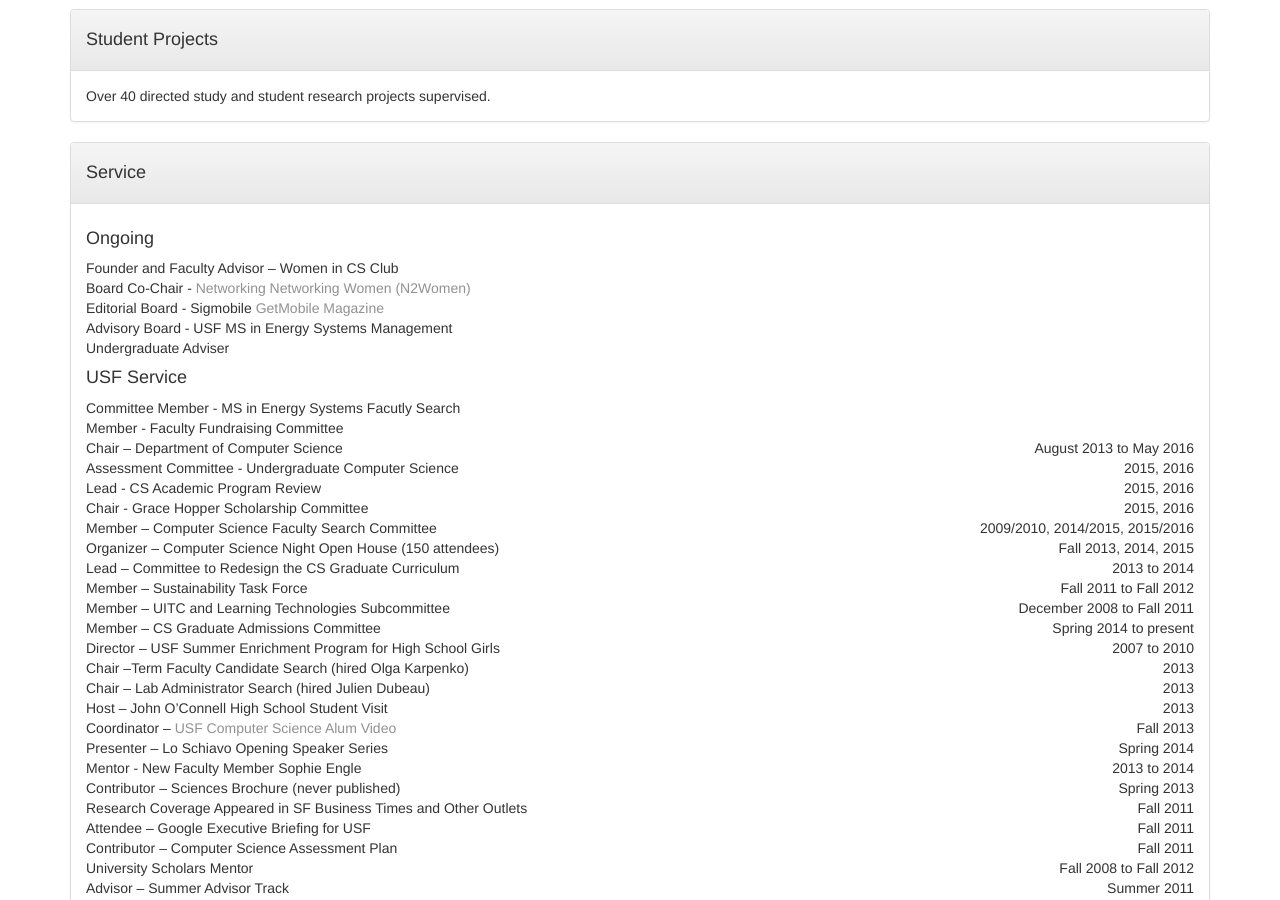
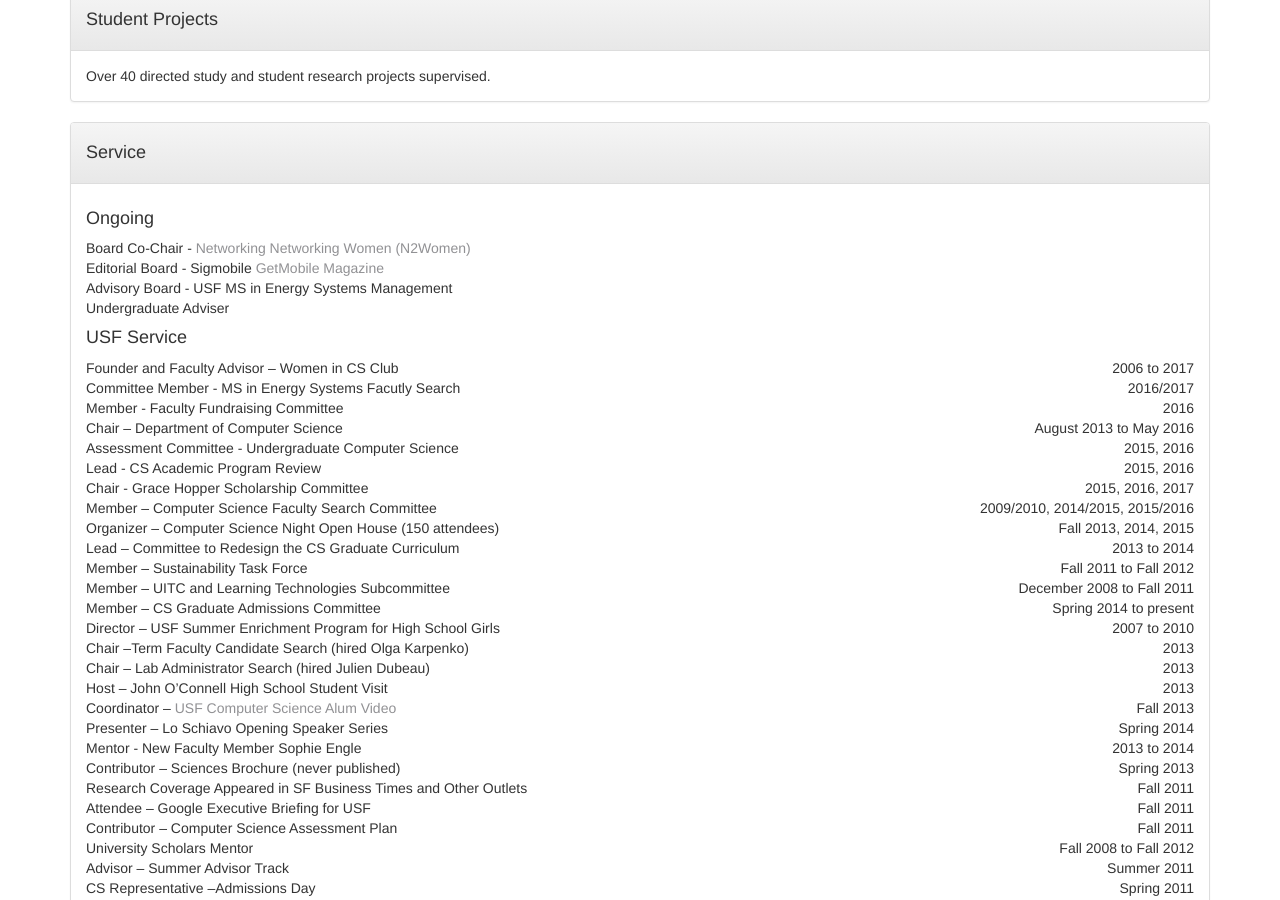
Before and after one commit to srollins/srollins.github.io, a Jekyll site: the page built from vita.html, in a window 1280 px wide and 900 px high, scrolled down 5638 px. Built offline with Jekyll 4.4.1, drawn with Linux system fonts in a browser that asks for light colours.

Commit message:
update service, fix typoes

```diff
--- a/references.html
+++ b/references.html
@@ -13,7 +13,6 @@ title: References
 		<div class="panel-body">
 
 
-
 		</div>
 	</div>
 
--- a/vita.html
+++ b/vita.html
@@ -318,7 +317,6 @@ title: CV
 				Green Homes Lighting Study<br/>
 				<span class="text-muted">USF Faculty Development Fund, $2,250, 2017.</span><br/><br/>
 			</td></tr>
-
 
 			<tr><td>
 				System Support for Green Homes<br/>
@@ -499,12 +496,13 @@ title: CV
 
 
 		<h4>USF Service</h4>
-		Committee Member - MS in Energy Systems Facutly Search<br/>
-		Member - Faculty Fundraising Committee <br/>
+		Founder and Faculty Advisor – Women in CS Club <span style="float:right;">2006 to 2017</span><br/>
+		Committee Member - MS in Energy Systems Facutly Search <span style="float:right;">2016/2017</span><br/>
+		Member - Faculty Fundraising Committee <span style="float:right;">2016</span><br/>
 		Chair – Department of Computer Science <span style="float:right;">August 2013 to May 2016</span><br/>
 		Assessment Committee - Undergraduate Computer Science <span style="float:right;">2015, 2016</span><br/>
 		Lead - CS Academic Program Review <span style="float:right;">2015, 2016</span><br/>
-		Chair - Grace Hopper Scholarship Committee <span style="float:right;">2015, 2016</span><br/>
+		Chair - Grace Hopper Scholarship Committee <span style="float:right;">2015, 2016, 2017</span><br/>
 		Member – Computer Science Faculty Search Committee <span style="float:right;">2009/2010, 2014/2015, 2015/2016</span><br/>
 		Organizer – Computer Science Night Open House (150 attendees) <span style="float:right;">Fall 2013, 2014, 2015</span><br/>
 		Lead – Committee to Redesign the CS Graduate Curriculum<span style="float:right;"> 2013 to 2014</span><br/>
```
Also changed, not shown: other parts of vita.html (+0 -2 lines), advisingfaq.html (added, +78 -0 lines), 3 other files.
